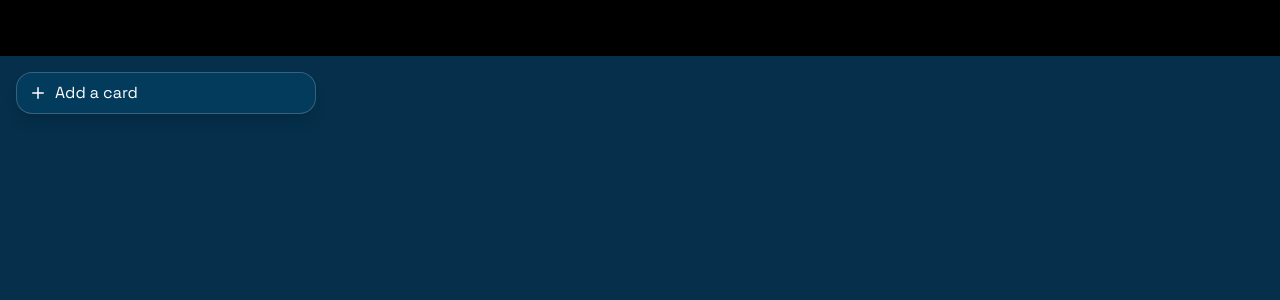
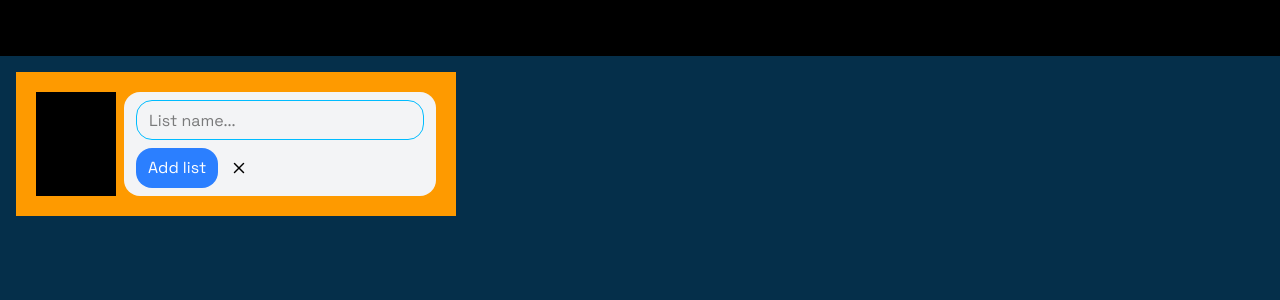
Before and after one commit to farazAnsari06/kanban-dashboard, a React (Vite) app: page /home in a window 1280 px wide. Both pictures are taken after a click on the button "Add a card". Shown: the top 300 px of the page. Built offline with nearby package versions, Linux system fonts and the light colour scheme.

Commit message:
Made some progress.

```diff
--- a/src/Components/Workboard.jsx
+++ b/src/Components/Workboard.jsx
@@ -1,17 +1,78 @@
-import { Plus } from 'lucide-react'
-import React from 'react'
-import { useSelector } from 'react-redux'
+import { Plus, X } from 'lucide-react'
+import React, { useState } from 'react'
+import { useDispatch, useSelector } from 'react-redux'
+import { toast } from 'sonner';
+import { addCard } from '../features/cards/cardsSlice';
 
 const Workboard = () => {
   const cards = useSelector((state) => state.cards.cards);
+  const dispatch = useDispatch();
+
+  const [listCreation, setListCreation] = useState(false);
+  const [listName, setListName] = useState('');
+
+  const handleListAdd = () => {
+    if(listName === '') {
+      toast.warning('Please enter list name.');
+      return;
+    }
+
+    let newCard = {
+      name: listName,
+      taskCounts: 0,
+      taskIds: [],
+    }
+
+    dispatch(addCard(newCard));
+    setListName('');
+    setListCreation(false);
+  }
 
   return (
     <div className='w-full h-full overflow-x-auto overflow-y-hidden p-4'>
-      <div className="w-[300px]">
-        <button className="w-full h-full flex justify-start items-center gap-2 p-2 px-3 bg-sky-800/30 border border-white/20 backdrop-blur-md shadow-lg rounded-2xl text-white hover:bg-sky-800 transition ease-in 2s">
-          <Plus size={18} />
-          Add a card
-        </button>
+      <div className='bg-amber-500 p-5 w-fit flex gap-2'>
+        {/* Cards */}
+        {cards.map((item, id) => (
+          <div className='bg-black p-5 px-10'>
+
+          </div>
+        ))}
+        {listCreation ? (
+        <div className='w-full h-full flex flex-col gap-2 p-2 px-3 bg-gray-100 rounded-2xl'>
+          <div className='w-72 h-10 px-3 rounded-2xl border border-sky-400 active:border-sky-500'>
+            <input
+              autoFocus
+              className='w-full h-full outline-none'
+              type="text"
+              placeholder='List name...'
+              value={listName}
+              onChange={(e) => {
+                setListName(e.target.value);
+              }}
+            />
+          </div>
+          <div className='flex justify-start items-center gap-3'>
+            <button
+              onClick={handleListAdd}
+              className='p-2 px-3 text-white bg-blue-500 rounded-2xl hover:bg-blue-600 transition ease-in 2s'
+            >
+              Add list
+            </button>
+            <button onClick={() => {setListCreation(false), setListName('')}}>
+              <X size={18}/>
+            </button>
+          </div>
+        </div>
+        ) : (
+          <div className="w-[300px]">
+            <button
+              onClick={() => setListCreation(true)}
+              className="w-full h-full flex justify-start items-center gap-2 p-2 px-3 bg-sky-800/30 border border-white/20 backdrop-blur-md shadow-lg rounded-2xl text-white hover:bg-sky-800 transition ease-in 2s">
+              <Plus size={18} />
+              Add a card
+            </button>
+          </div>
+        )}
       </div>
     </div>
   )
--- a/src/features/cards/cardsSlice.js
+++ b/src/features/cards/cardsSlice.js
@@ -1,15 +1,24 @@
 import { createSlice } from "@reduxjs/toolkit";
 
 const initialState = {
-  cards: [],
+  cards: [
+    {
+      name: 'Test',
+      taskCounts: 0,
+      taskIds : [10, 12, 4]
+    }
+  ],
 }
 
 const cardsSlice = createSlice({
   name: 'cards',
   initialState,
   reducers : {
-
+    addCard: (state, action) => {
+      state.cards.push(action.payload)
+    },
   }
 });
 
+export const { addCard } = cardsSlice.actions;
 export default cardsSlice.reducer;
```
